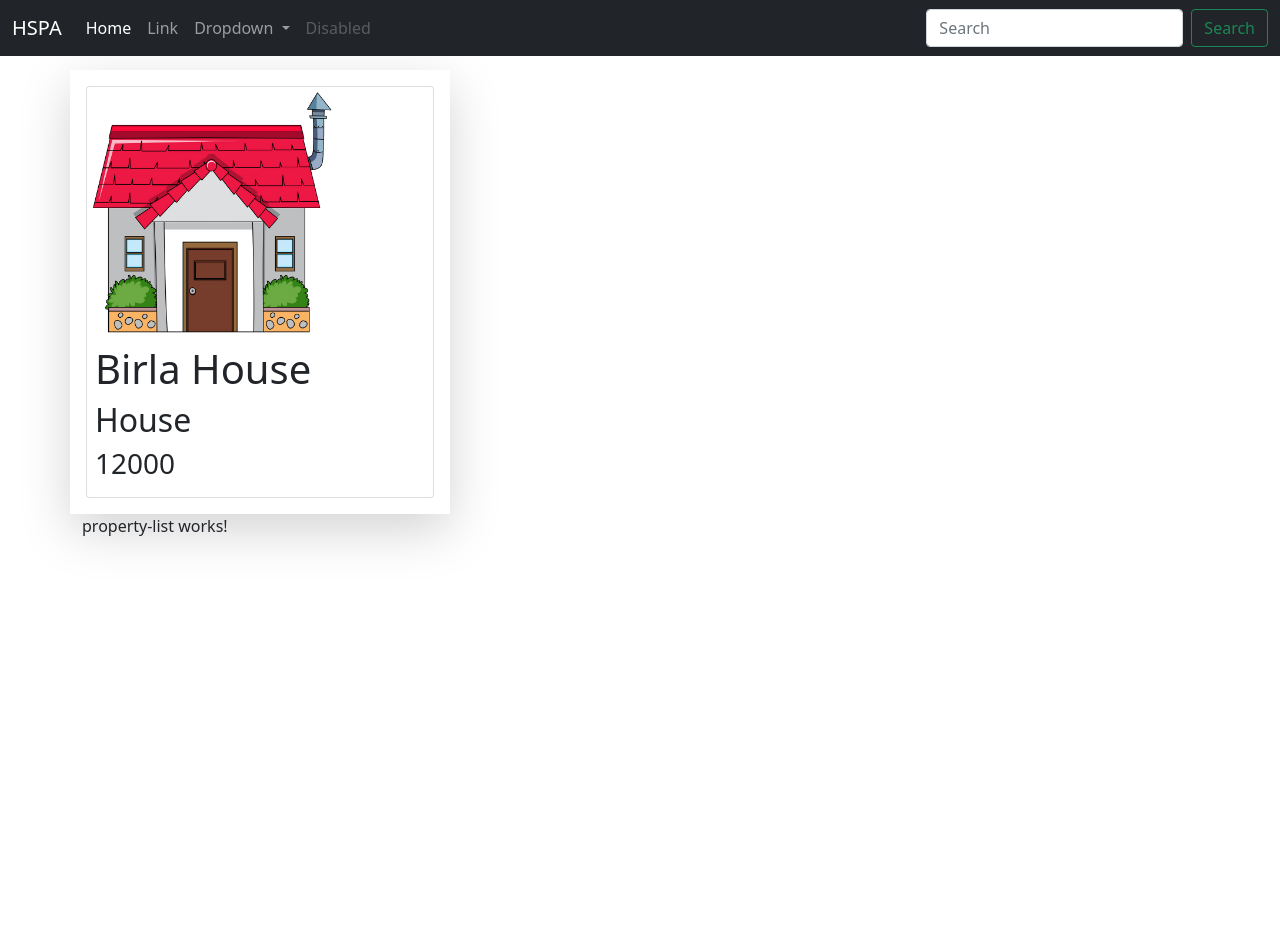
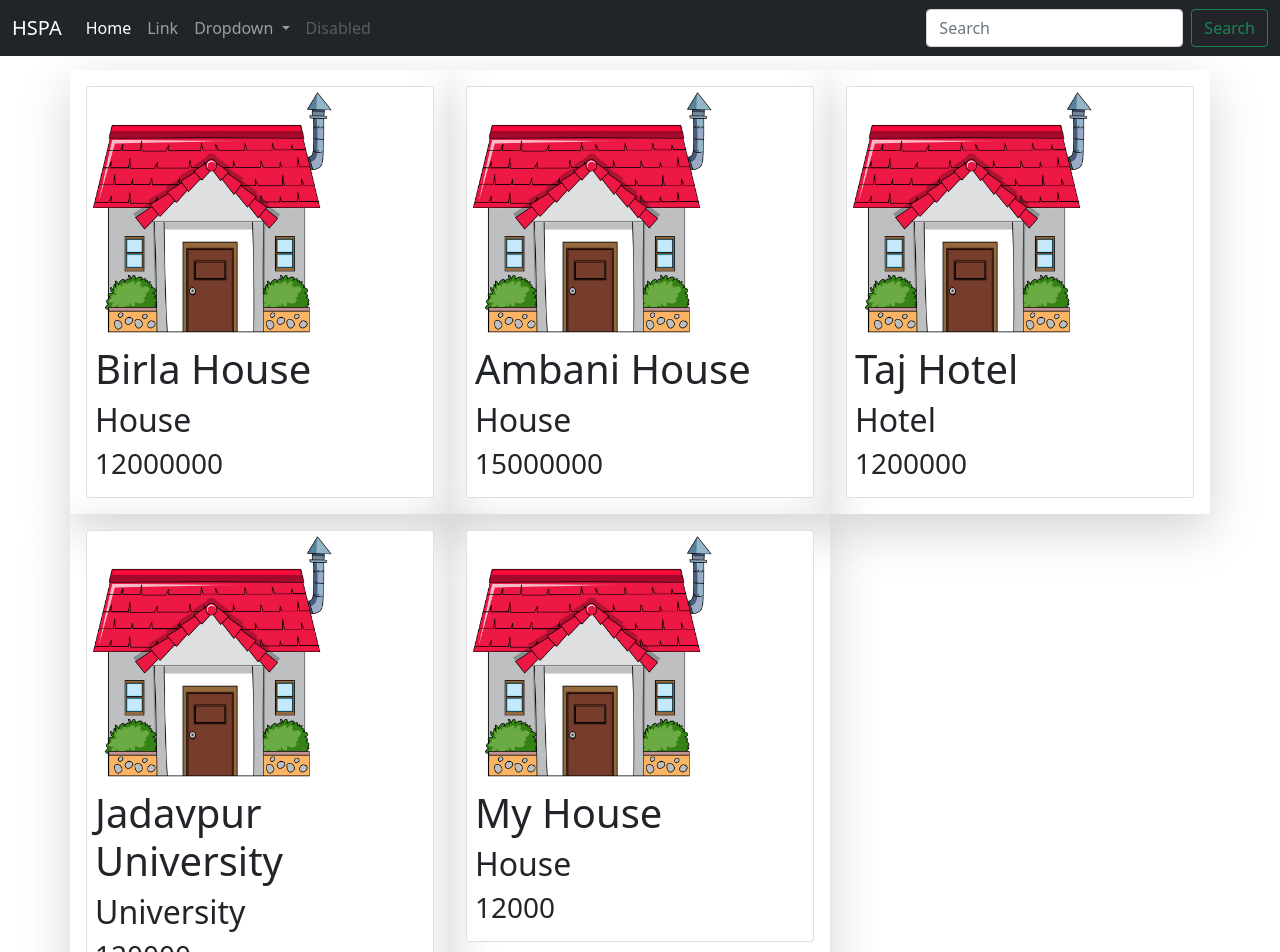
Before and after one commit to SS524/HSPA, an Angular app: page / in a window 1280 px wide. Shown: the top 952 px of the page. Before the commit the page ends 800 px from the top, so only its background shows below. Built offline with nearby package versions, Linux system fonts and the light colour scheme.

Commit message:
first commit

```diff
--- a/src/app/app.component.html
+++ b/src/app/app.component.html
@@ -1,5 +1,5 @@
 <app-nav-bar></app-nav-bar>
 <div class="container" style="margin-top: 70px;">
-  <app-property-card></app-property-card>
+
   <app-property-list></app-property-list>
 </div>
--- a/src/app/app.module.ts
+++ b/src/app/app.module.ts
@@ -5,7 +5,7 @@
 import { PropertyCardComponent } from './property/property-card/property-card.component';
 import { PropertyListComponent } from './property/property-list/property-list.component';
 import { NavBarComponent } from './nav-bar/nav-bar.component';
-//tt
+
 @NgModule({
   declarations: [
     AppComponent,
--- a/src/app/property/property-card/property-card.component.html
+++ b/src/app/property/property-card/property-card.component.html
@@ -1,14 +1,10 @@
-<div class="row">
-  <div class="shadow-lg col-sm-4 p-3">
+
   <div class="card">
     <img class="propImg" src="assets/images/house_default.png">
     <div class="card-body p-2">
-      <h1>{{Property.Name}}</h1>
-      <h2>{{Property.Type}}</h2>
-     <h3>{{Property.Price}}</h3>
+      <h1>{{property.Name}}</h1>
+      <h2>{{property.Type}}</h2>
+     <h3>{{property.Price}}</h3>
     </div>
 
   </div>
-  </div>
-
-</div>
--- a/src/app/property/property-card/property-card.component.ts
+++ b/src/app/property/property-card/property-card.component.ts
@@ -1,4 +1,4 @@
-import { Component, OnInit } from '@angular/core';
+import { Component, Input, OnInit } from '@angular/core';
 
 @Component({
   selector: 'app-property-card',
@@ -6,14 +6,8 @@
   styleUrls: ['./property-card.component.css']
 })
 export class PropertyCardComponent implements OnInit {
+ @Input()property:any
 
-  Property:any={
-    "Id":1,
-    "Type":'House',
-    "Price":12000,
-    "Name":'Birla House'
-
-  }
   constructor() { }
 
   ngOnInit(): void {
--- a/src/app/property/property-list/property-list.component.html
+++ b/src/app/property/property-list/property-list.component.html
@@ -1 +1,5 @@
-<p>property-list works!</p>
+<div class="row">
+  <div *ngFor="let property of properties" class="shadow-lg col-sm-4 p-3">
+<app-property-card [property]="property" ></app-property-card>
+</div>
+</div>
--- a/src/app/property/property-list/property-list.component.ts
+++ b/src/app/property/property-list/property-list.component.ts
@@ -7,6 +7,41 @@
 })
 export class PropertyListComponent implements OnInit {
 
+  properties:Array<any>=[{
+    "Id":1,
+    "Type":'House',
+    "Price":12000000,
+    "Name":'Birla House'
+
+  },
+  {
+    "Id":2,
+    "Type":'House',
+    "Price":15000000,
+    "Name":'Ambani House'
+
+  },
+  {
+    "Id":3,
+    "Type":'Hotel',
+    "Price":1200000,
+    "Name":'Taj Hotel'
+
+  },
+  {
+    "Id":4,
+    "Type":'University',
+    "Price":120000,
+    "Name":'Jadavpur University'
+
+  },
+  {
+    "Id":5,
+    "Type":'House',
+    "Price":12000,
+    "Name":'My House'
+
+  }]
   constructor() { }
 
   ngOnInit(): void {
```
